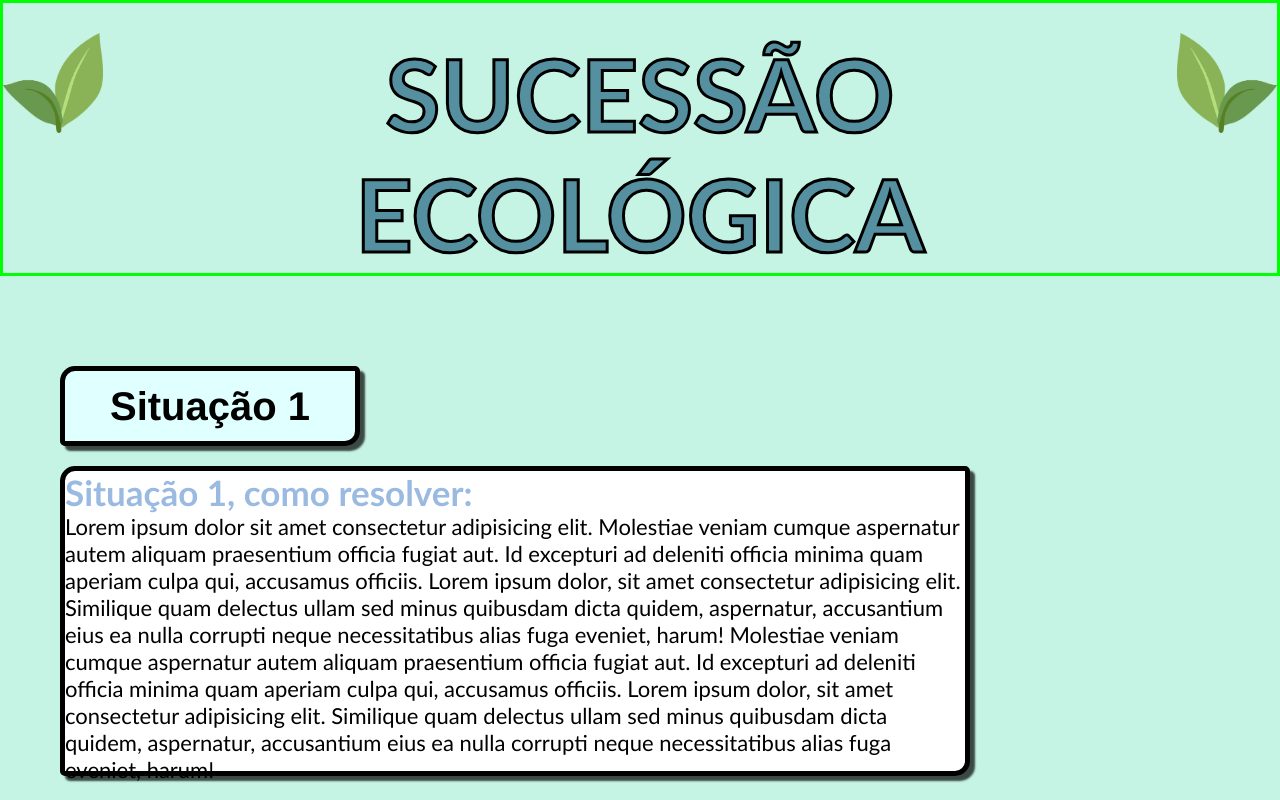
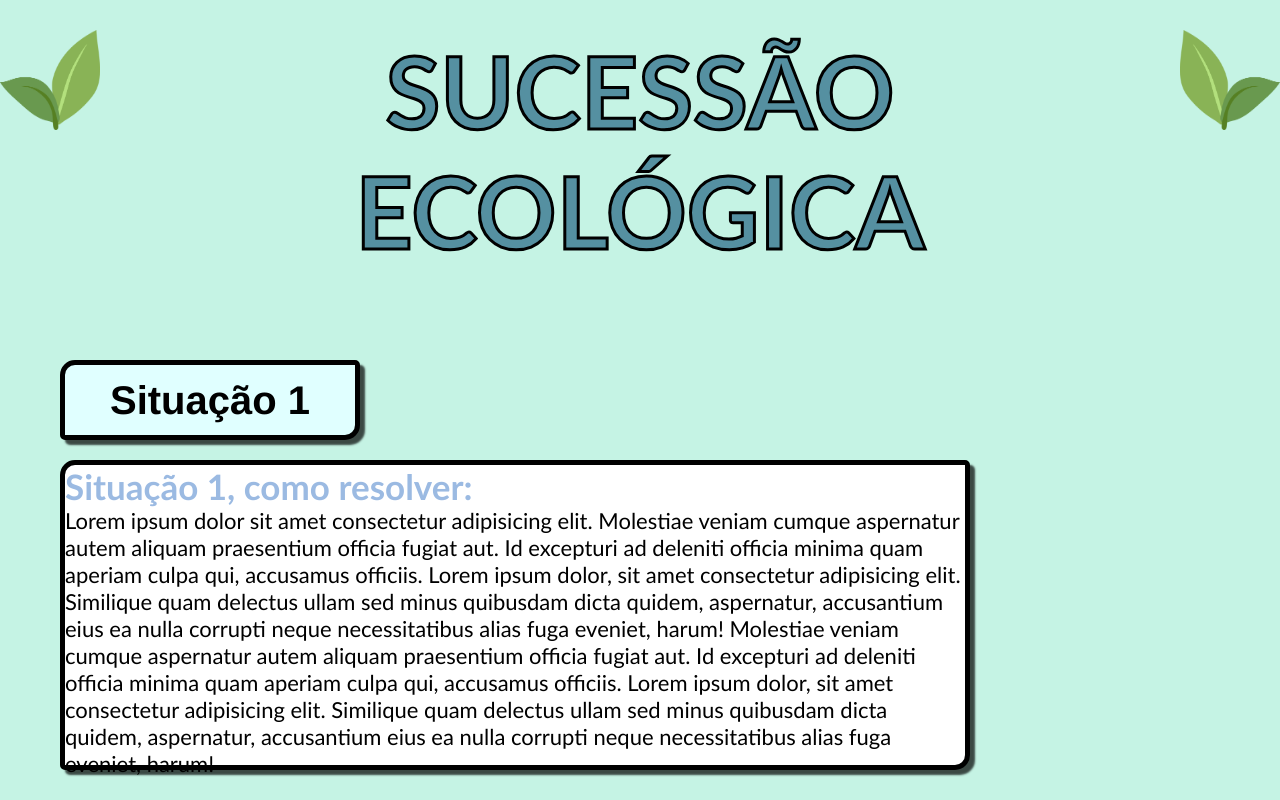
Before and after one commit to ian-pablo/Sucessao-Ecologica, a plain HTML site: page index.html in a window 1280 px wide. Shown: the top 800 px of the page. Drawn offline with Linux system fonts and the light colour scheme.

Commit message:
Update Estilo.css
Retirei as alterações anteriores pois elas acabaram não sendo satisfatórias

```diff
--- a/Estilo.css
+++ b/Estilo.css
@@ -74,10 +74,6 @@ body{
     background-color: rgb(197, 243, 228);
 }
 
-div:hover{
-    border: 3px solid rgb(0, 255, 0)
-}
-
 canvas {
 
     position: fixed;
```
